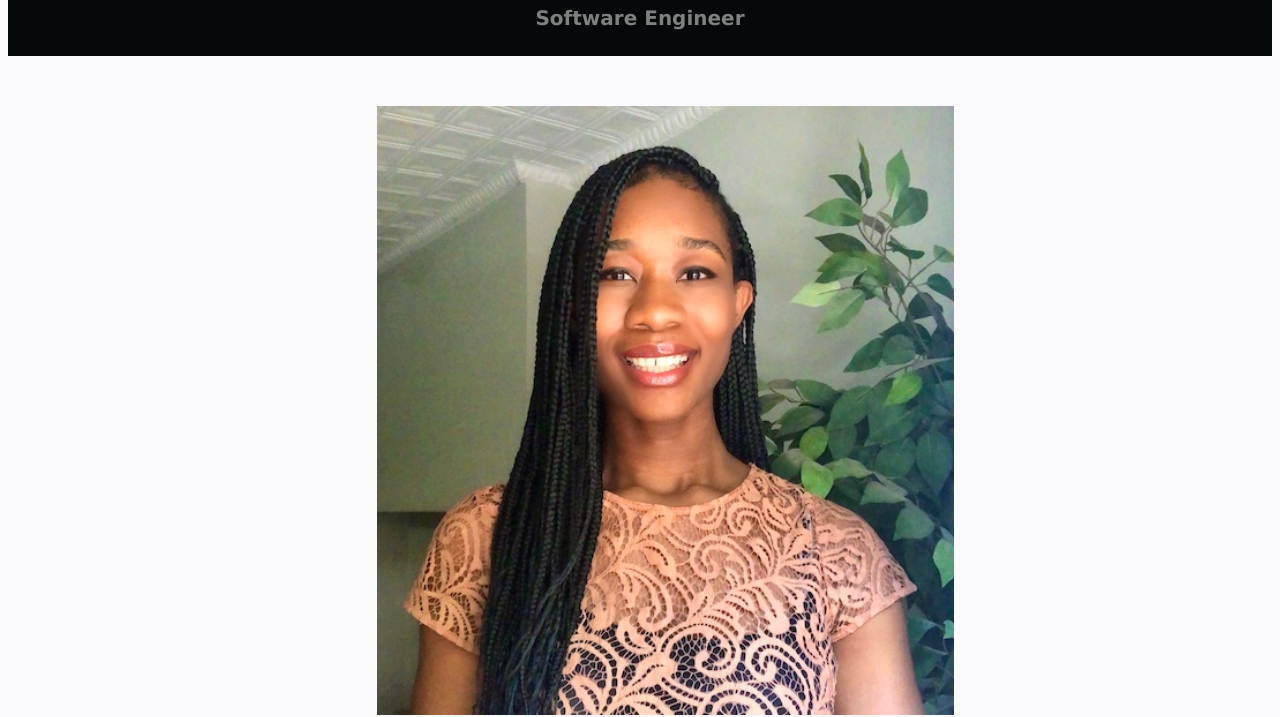
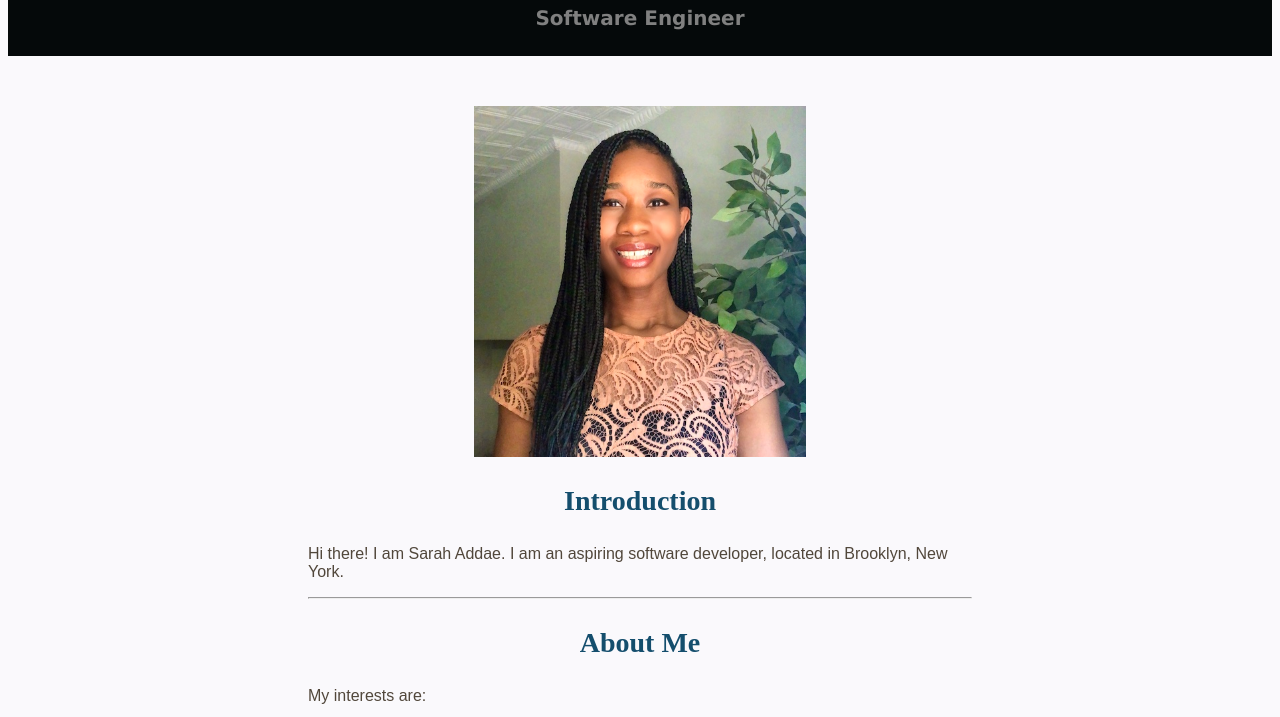
Before and after one commit to sarahaddae/my-portfolio, a plain HTML site: page index.html in a window 1280 px wide. Shown: the part 108-825 px from the top of the page. Drawn offline with Linux system fonts and the light colour scheme.

Commit message:
I increased padding

```diff
--- a/style.css
+++ b/style.css
@@ -16,9 +16,9 @@ body {
 
 main {
   padding-top: 50px;
-  padding-right: 30px;
+  padding-right: 300px;
   padding-bottom: 50px;
-  padding-left: 80px;
+  padding-left: 300px;
 }
 /*
 	Image is centered using .center and sized
@@ -32,7 +32,7 @@ main {
 }
 
 img {
-  width: 200px;
+  width: 100px;
 }
 
 /*
@@ -83,6 +83,7 @@ a:active  { color: red;  }
 /*
 	The below stylizes my footer by adding a blackground color and center text.
 */
+
 footer {
   background-color: rgb(3, 3, 3);
   height: 40px;
```
